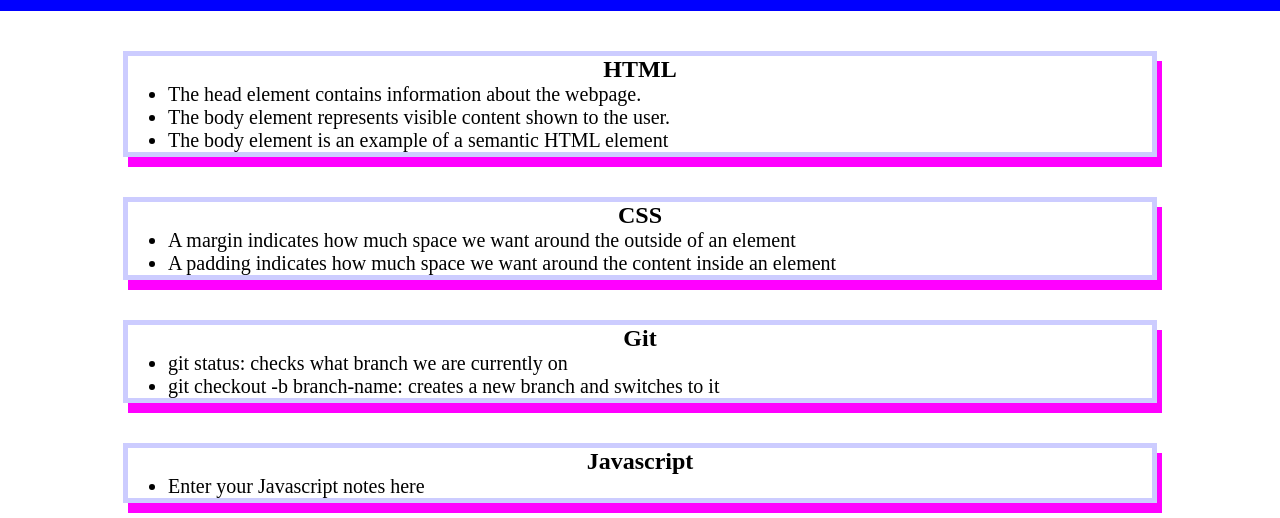
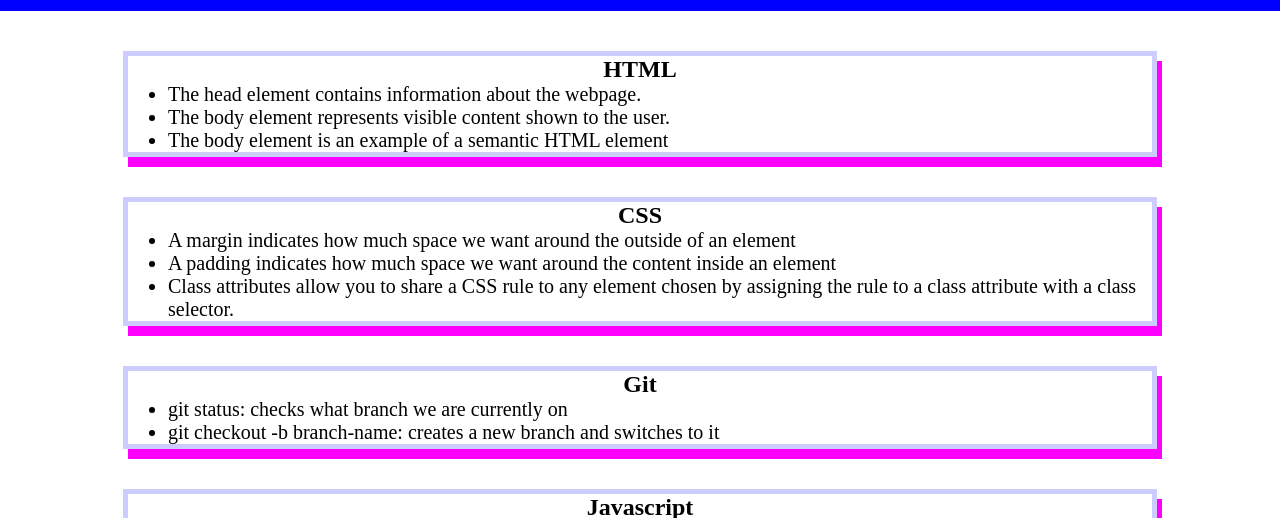
Before and after one commit to Milu305/prework-study-guide, a plain HTML site: page index.html in a window 1280 px wide. Shown: the part 109-627 px from the top of the page. Drawn offline with Linux system fonts and the light colour scheme.

Commit message:
added CSS to project

```diff
--- a/index.html
+++ b/index.html
@@ -29,6 +29,7 @@
         <ul>
           <li>A margin indicates how much space we want around the outside of an element</li>
           <li>A padding indicates how much space we want around the content inside an element</li>
+          <li>Class attributes allow you to share a CSS rule to any element chosen by assigning the rule to a class attribute with a class selector.</li>
         </ul>
       </section>
 
```
